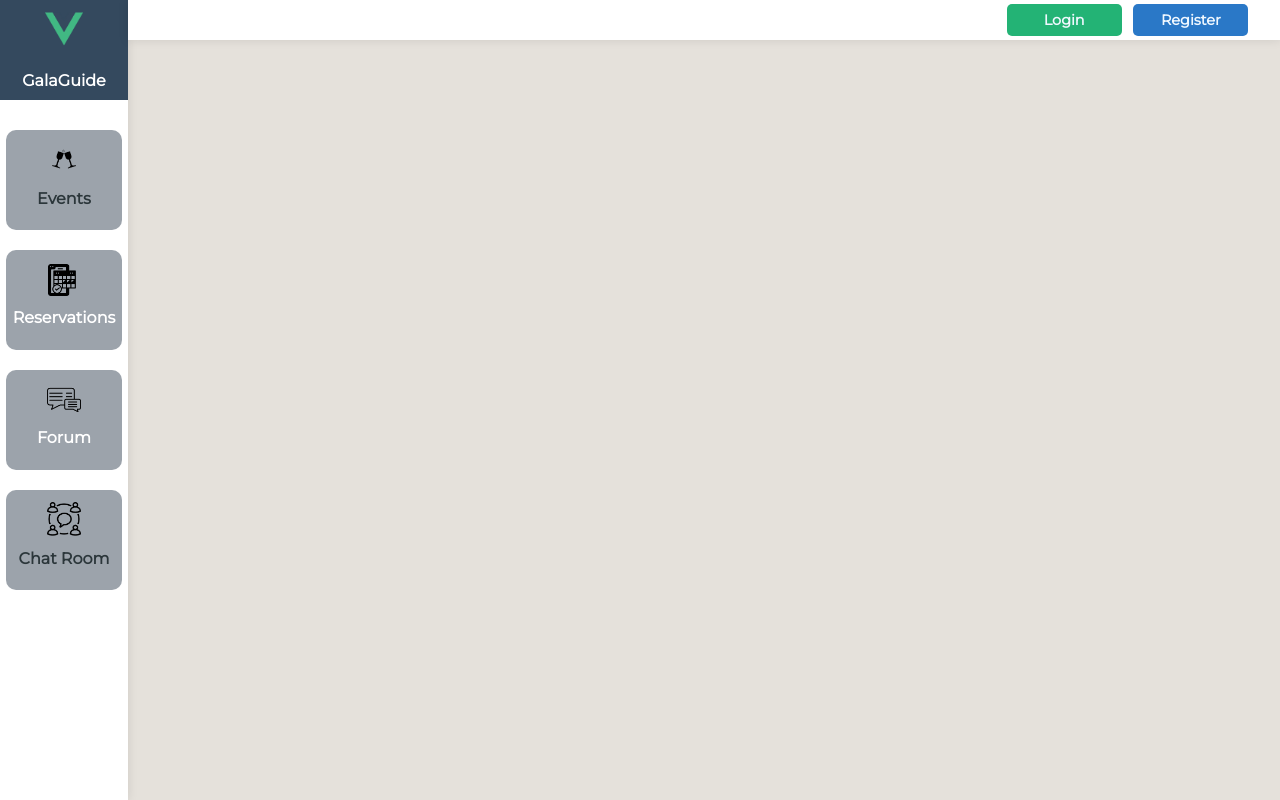
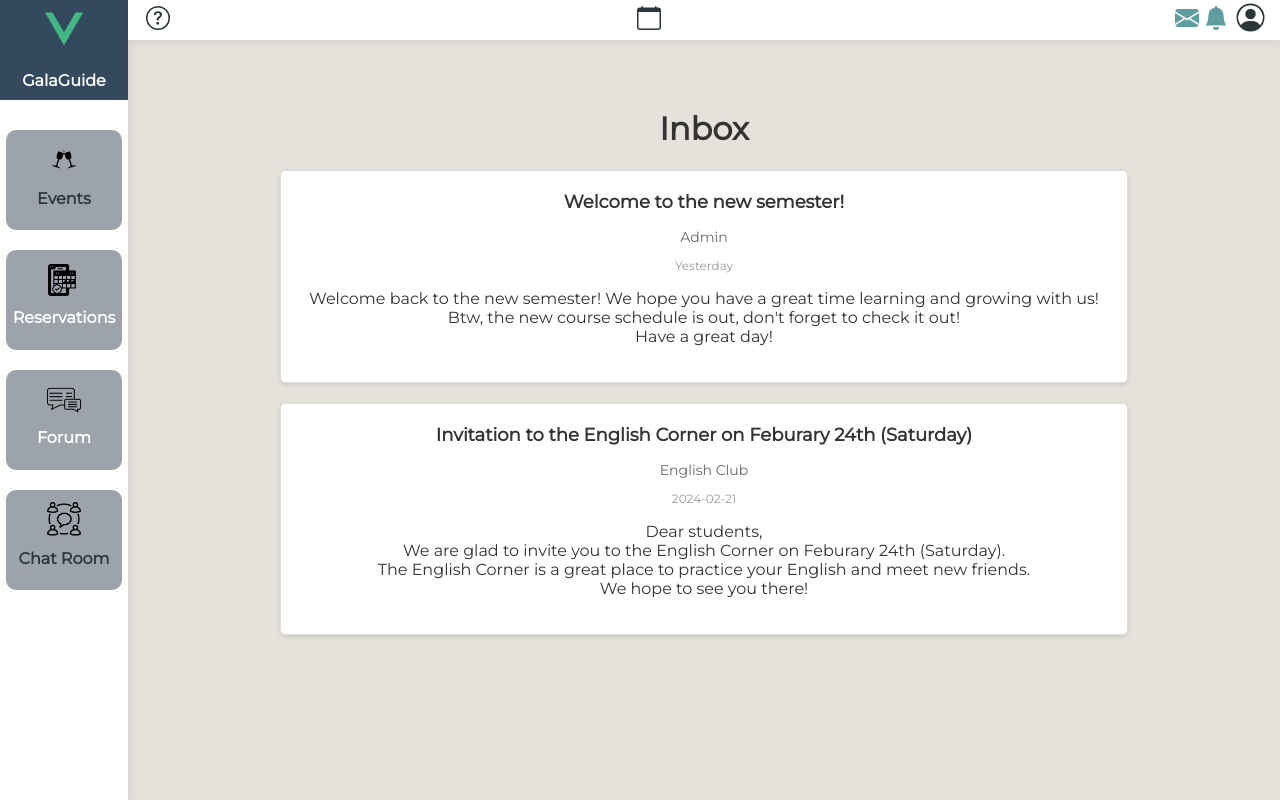
Before and after one commit to sustech-cs304/galaguide, a Vue app in the folder galaguide/: page /inbox in a window 1280 px wide. Built offline with nearby package versions, Linux system fonts and the light colour scheme; no server answers; what v-calendar, vue3-marquee would draw is missing.

Commit message:
Add inbox & Fix footer & set startup icon

```diff
--- a/galaguide/src/App.vue
+++ b/galaguide/src/App.vue
@@ -89,7 +89,7 @@ function getRoleFromCookie() {
         const roleValue = cookie.split('=')[1]
         role.value = parseInt(roleValue)
     } else {
-        role.value = 0
+        role.value = 1
     }
 }
 
@@ -162,14 +162,14 @@ onMounted(() => {
             </a>
 
             <!--      Inbox      -->
-            <a href="#" class="inbox"
+            <router-link to="/inbox" class="inbox"
                style="position: absolute; right: 7%; display: flex; justify-content: flex-start;">
                 <svg xmlns="http://www.w3.org/2000/svg" width="30" height="30" fill="currentColor"
                      class="bi bi-envelope-fill" viewBox="-4 -4 20 20">
                     <path
                         d="M.05 3.555A2 2 0 0 1 2 2h12a2 2 0 0 1 1.95 1.555L8 8.414.05 3.555ZM0 4.697v7.104l5.803-3.558L0 4.697ZM6.761 8.83l-6.57 4.027A2 2 0 0 0 2 14h12a2 2 0 0 0 1.808-1.144l-6.57-4.027L8 9.586l-1.239-.757Zm3.436-.586L16 11.801V4.697l-5.803 3.546Z"/>
                 </svg>
-            </a>
+            </router-link>
 
         </div>
     </div>
--- a/galaguide/src/background.js
+++ b/galaguide/src/background.js
@@ -83,6 +83,7 @@ app.on('ready', async () => {
         width: 1500,
         height: 1000,
         show: false,
+        icon: 'src/assets/logo.png',
         webPreferences: {
 
             // Use pluginOptions.nodeIntegration, leave this alone
--- a/galaguide/src/components/HomePage.vue
+++ b/galaguide/src/components/HomePage.vue
@@ -14,6 +14,7 @@ onMounted(() => {
 
 onUnmounted(() => {
     document.querySelector('#ai-assist').style.display = 'none';
+    document.querySelector('#footer').style.display = 'none';
 })
 
 </script>
--- /dev/null
+++ b/galaguide/src/components/user/UserInbox.vue
@@ -0,0 +1,110 @@
+<script setup>
+import axios from 'axios';
+import { onMounted, ref } from 'vue'
+
+const msgs = ref([
+    {
+        title: 'Welcome to the new semester!',
+        sender: 'Admin',
+        time: 'Yesterday',
+        content: 'Welcome back to the new semester! We hope you have a great time learning and growing with us!<br>\
+                Btw, the new course schedule is out, don\'t forget to check it out!<br>\
+                Have a great day!'
+    },
+    {
+        title: 'Invitation to the English Corner on Feburary 24th (Saturday)',
+        sender: 'English Club',
+        time: '2024-02-21',
+        content: 'Dear students,<br>\
+                We are glad to invite you to the English Corner on Feburary 24th (Saturday).<br>\
+                The English Corner is a great place to practice your English and meet new friends.<br>\
+                We hope to see you there!'
+    }
+])
+
+onMounted(() => {
+    axios.get('/api/user/inbox')
+        .then(response => {
+            msgs.value = response.data
+        })
+        .catch(error => {
+            console.error('Error fetching messages:', error)
+        })
+})
+
+</script>
+
+<template>
+    <div id="user-inbox">
+        <h1>Inbox</h1>
+        <div class="inbox">
+            <div class="message" v-for="msg in msgs" :key="msg.title">
+                <h2 class="msg-title">{{ msg.title }}</h2>
+                <p class="msg-sender">{{ msg.sender }}</p>
+                <p class="msg-time">{{ msg.time }}</p>
+                <p class="msg-content" v-html="msg.content"></p>
+            </div>
+        </div>
+    </div>
+</template>
+
+<style scoped>
+    #user-inbox {
+        margin-top: 20px;
+        position: absolute;
+        left: 10%;
+        width: 90%;
+        font-family: Montserrat, sans-serif;
+    }
+
+    h1 {
+        color: #333;
+        text-align: center;
+    }
+
+    .inbox {
+        display: flex;
+        flex-direction: column;
+        gap: 20px;
+        left: 50%;
+        align-items: center;
+        margin-bottom: 50px;
+    }
+
+    .message {
+        padding: 20px;
+        border: 1px solid #ddd;
+        border-radius: 5px;
+        background-color: #fff;
+        box-shadow: 0 2px 4px rgba(0, 0, 0, 0.1);
+        width: 70%;
+    }
+
+    .message:hover {
+        background-color: #f5f5f5;
+    }
+
+    .msg-title {
+        color: #333;
+        margin-top: 0;
+        font-size: 18px;
+        font-weight: bold;
+    }
+
+    .msg-sender {
+        color: #666;
+        font-size: 14px;
+        margin-bottom: 5px;
+    }
+
+    .msg-time {
+        color: #999;
+        font-size: 12px;
+        margin-bottom: 10px;
+    }
+
+    .msg-content {
+        color: #333;
+        font-size: 16px;
+    }
+</style>
--- a/galaguide/src/router.js
+++ b/galaguide/src/router.js
@@ -30,6 +30,11 @@ const routes = [
         path: '/chatroom',
         name: 'ChatRoom',
         component: () => import( /* webpackChunkName: "chatroom" */ './components/chatroom/ChatRoom.vue')
+    },
+    {
+        path: '/inbox',
+        name: 'Inbox',
+        component: () => import( /* webpackChunkName: "inbox" */ './components/user/UserInbox.vue')
     }
 ]
 
```
